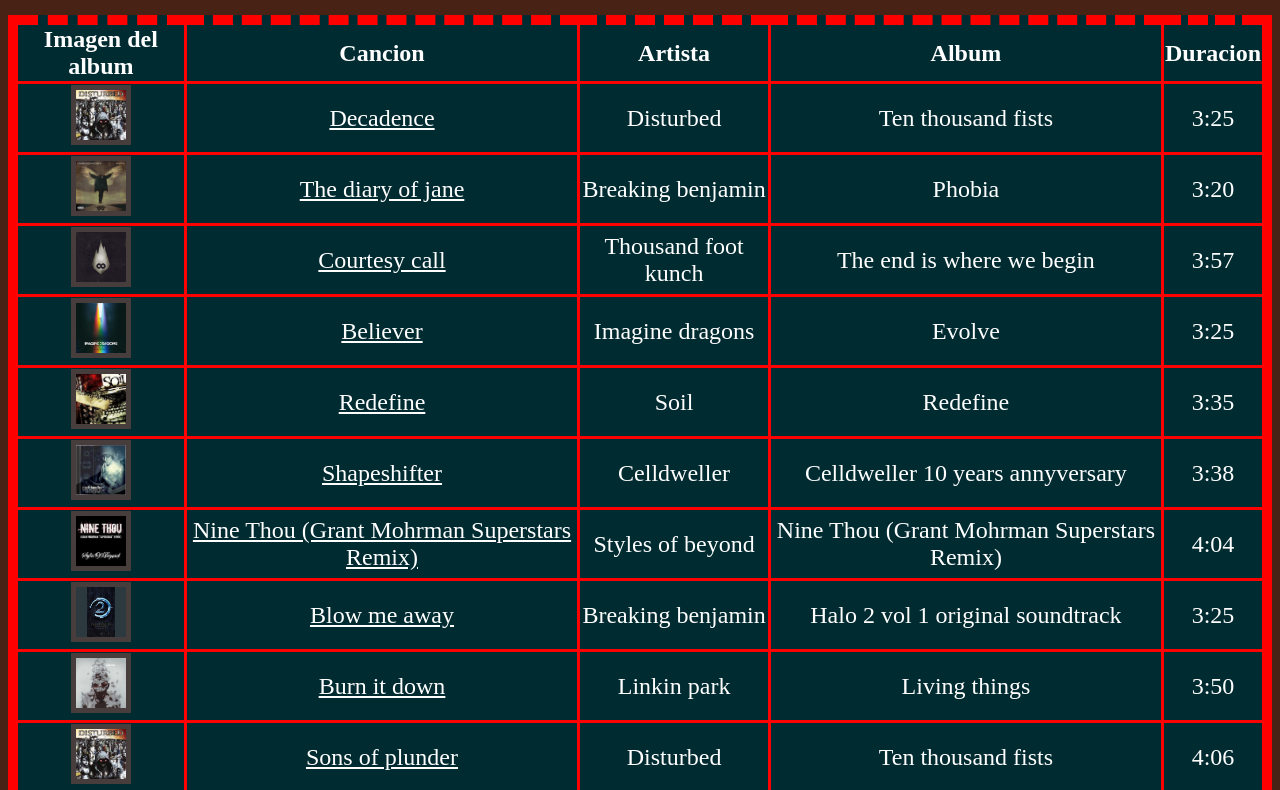
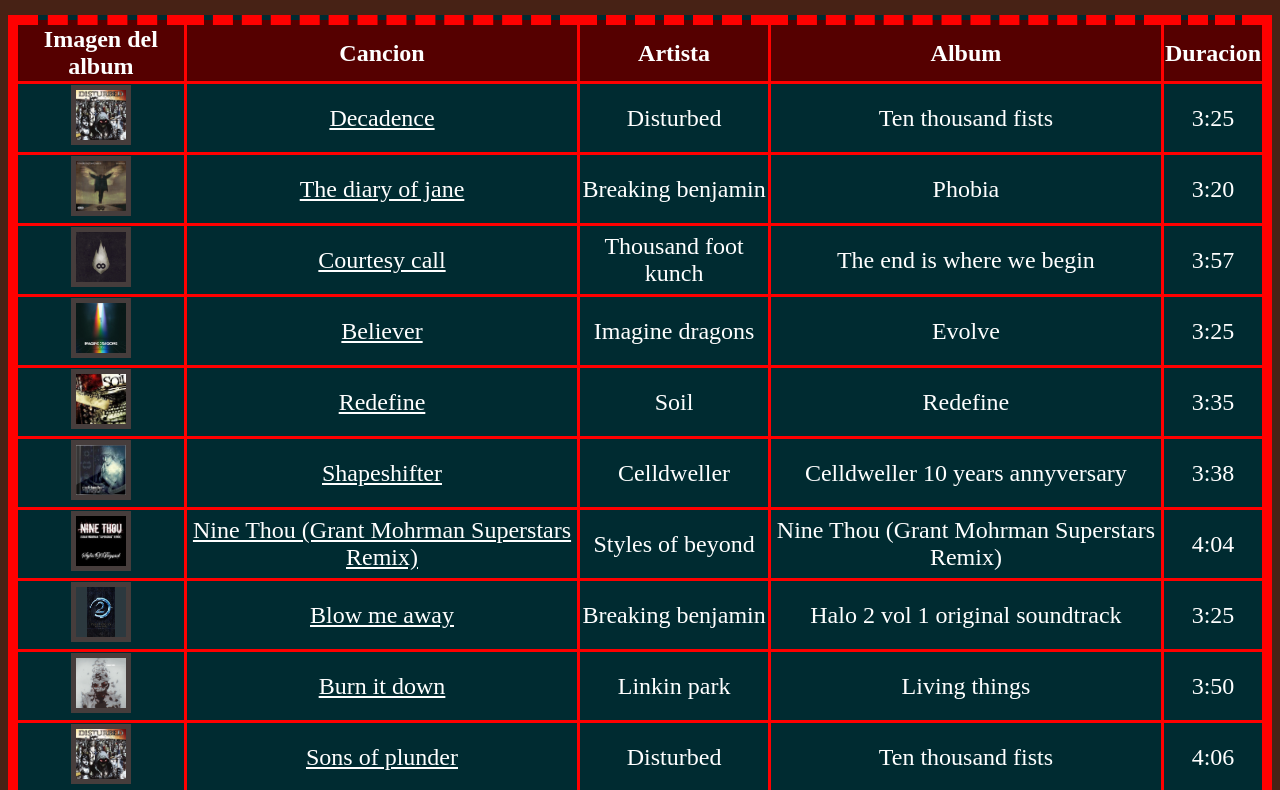
Before and after one commit to silaxG/04-Playlist, a plain HTML site: page index.html in a window 1280 px wide. Shown: the part 176-966 px from the top of the page. Drawn offline with Linux system fonts and the light colour scheme.

Commit message:
Add files via upload

```diff
--- a/styles.css
+++ b/styles.css
@@ -28,4 +28,5 @@ table td{
 }
 table th{
     border:3px solid red;
+    background-color: #550000;
 }
```
